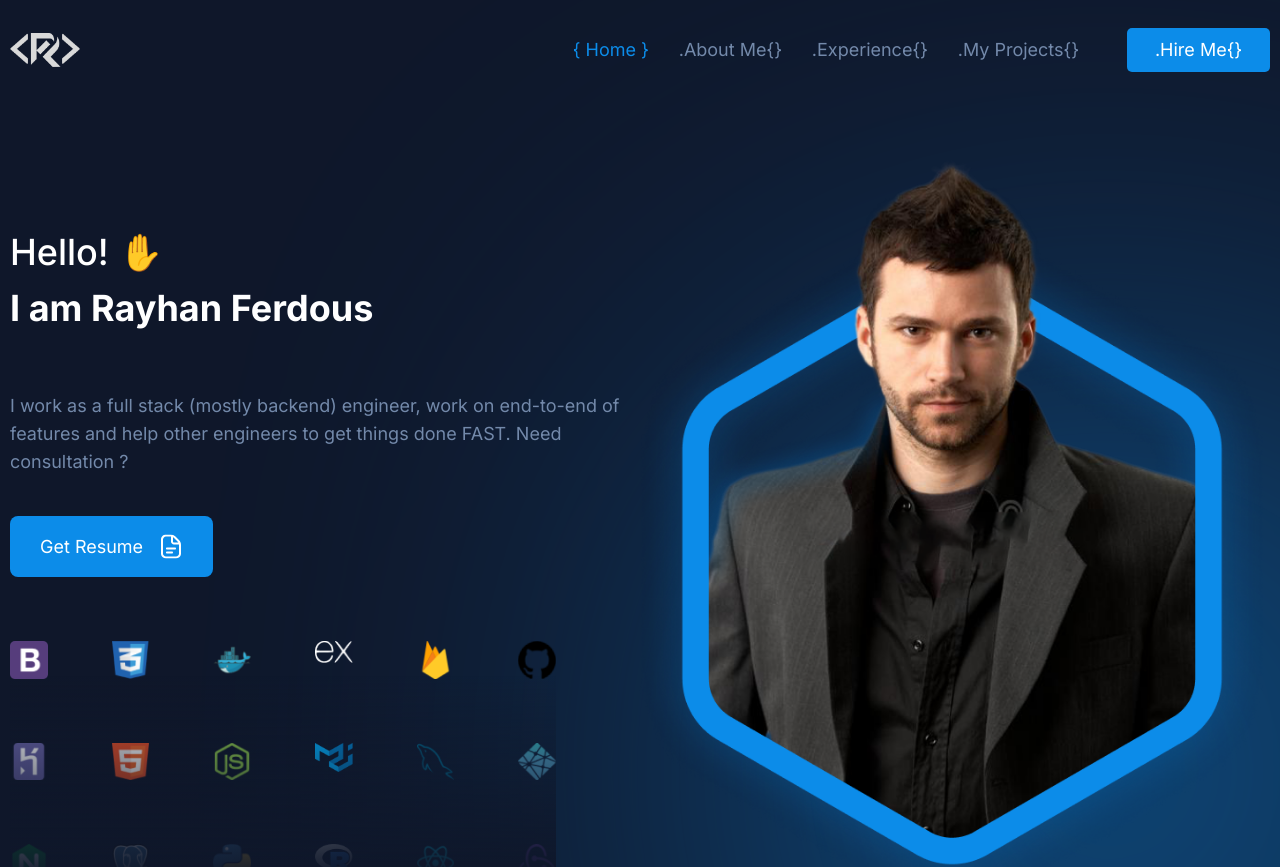
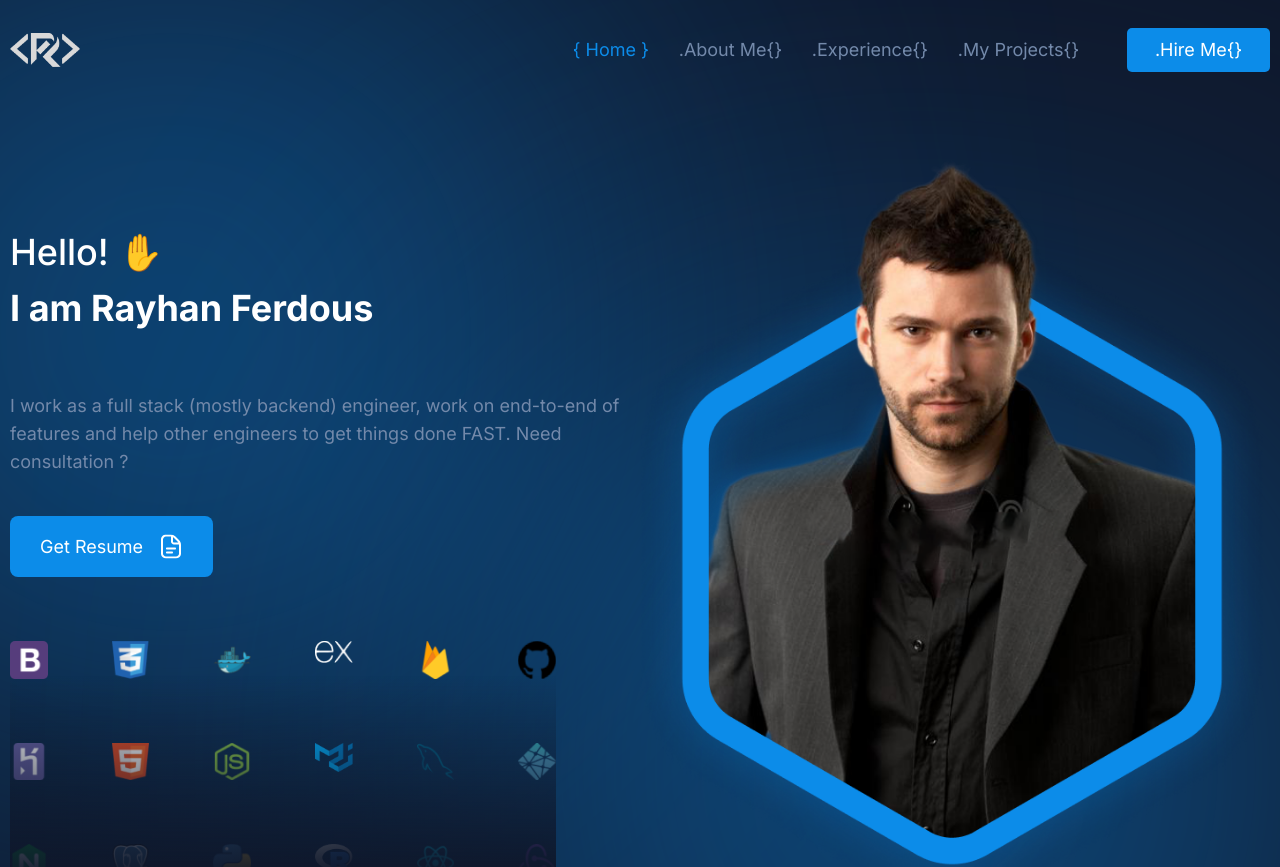
Before and after one commit to rayhanferdous/rayhanferdous, a Next.js app: page / in a window 1280 px wide. Shown: the top 867 px of the page. Built offline with nearby package versions, Linux system fonts and the light colour scheme.

Commit message:
Update Hero.js

```diff
--- a/components/Layout/Index/Hero.js
+++ b/components/Layout/Index/Hero.js
@@ -7,6 +7,7 @@ import Image from "next/image";
 function Hero() {
   return (
     <div className="flex items-center flex-col xl:flex-row xl:justify-between  relative">
+      <Rectangle className={"-top-[10%] -left-[15%] rounded-r-full"} />
       <div
         data-aos={"fade-right"}
         className="flex flex-col gap-16 max-sm:mt-16 sm:mt-40 justify-center items-center xl:justify-start xl:items-start"
@@ -62,7 +63,7 @@ function Hero() {
         src="/assets/hero/model.png"
         alt=""
       />
-      <Rectangle className={"-bottom-[15%] -right-[15%]"} />
+      <Rectangle className={"-bottom-[15%] right-0 rounded-l-full"} />
     </div>
   );
 }
```
